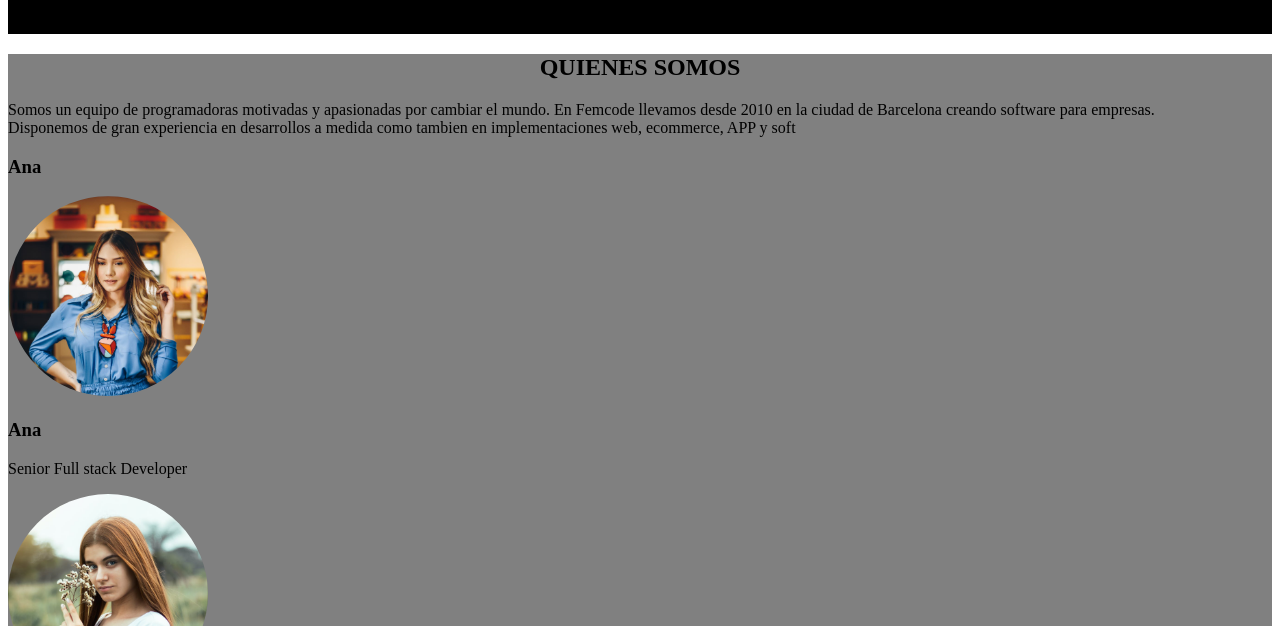
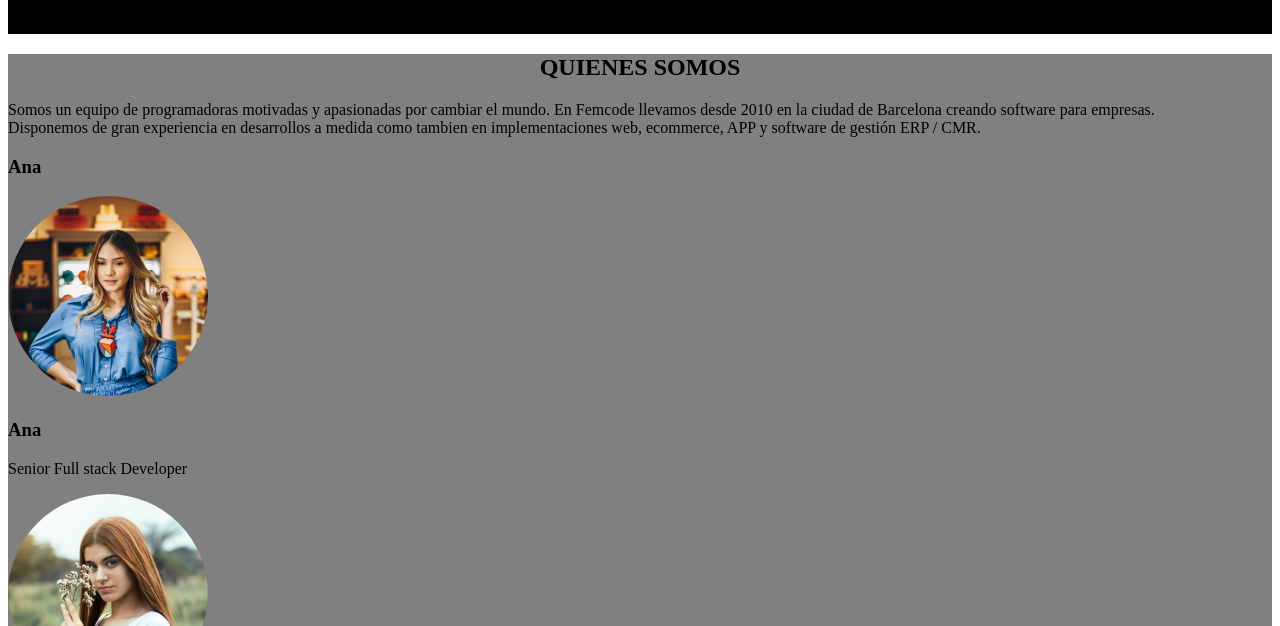
Before and after one commit to GraciaLazaro/bftp2-project1-group4, a plain HTML site: page index.html in a window 1280 px wide. Shown: the part 174-800 px from the top of the page. Drawn offline with Linux system fonts and the light colour scheme.

Commit message:
he modificado quienes somo

```diff
--- a/index.html
+++ b/index.html
@@ -31,7 +31,7 @@
     <main>
        <div class= "quienes">
           <h2>QUIENES SOMOS</h2>
-          <p>Somos un equipo de programadoras motivadas y apasionadas por cambiar el mundo. En Femcode llevamos desde 2010 en la ciudad de Barcelona creando software para empresas. Disponemos de gran experiencia en desarrollos a medida como tambien en implementaciones web, ecommerce, APP y soft
+          <p>Somos un equipo de programadoras motivadas y apasionadas por cambiar el mundo. En Femcode llevamos desde 2010 en la ciudad de Barcelona creando software para empresas. Disponemos de gran experiencia en desarrollos a medida como tambien en implementaciones web, ecommerce, APP y software de gestión ERP / CMR.
           </p>
           <div class="ana"><h3>Ana</h3>
                 <img src="ANA.png" alt="Foto Ana">
```
